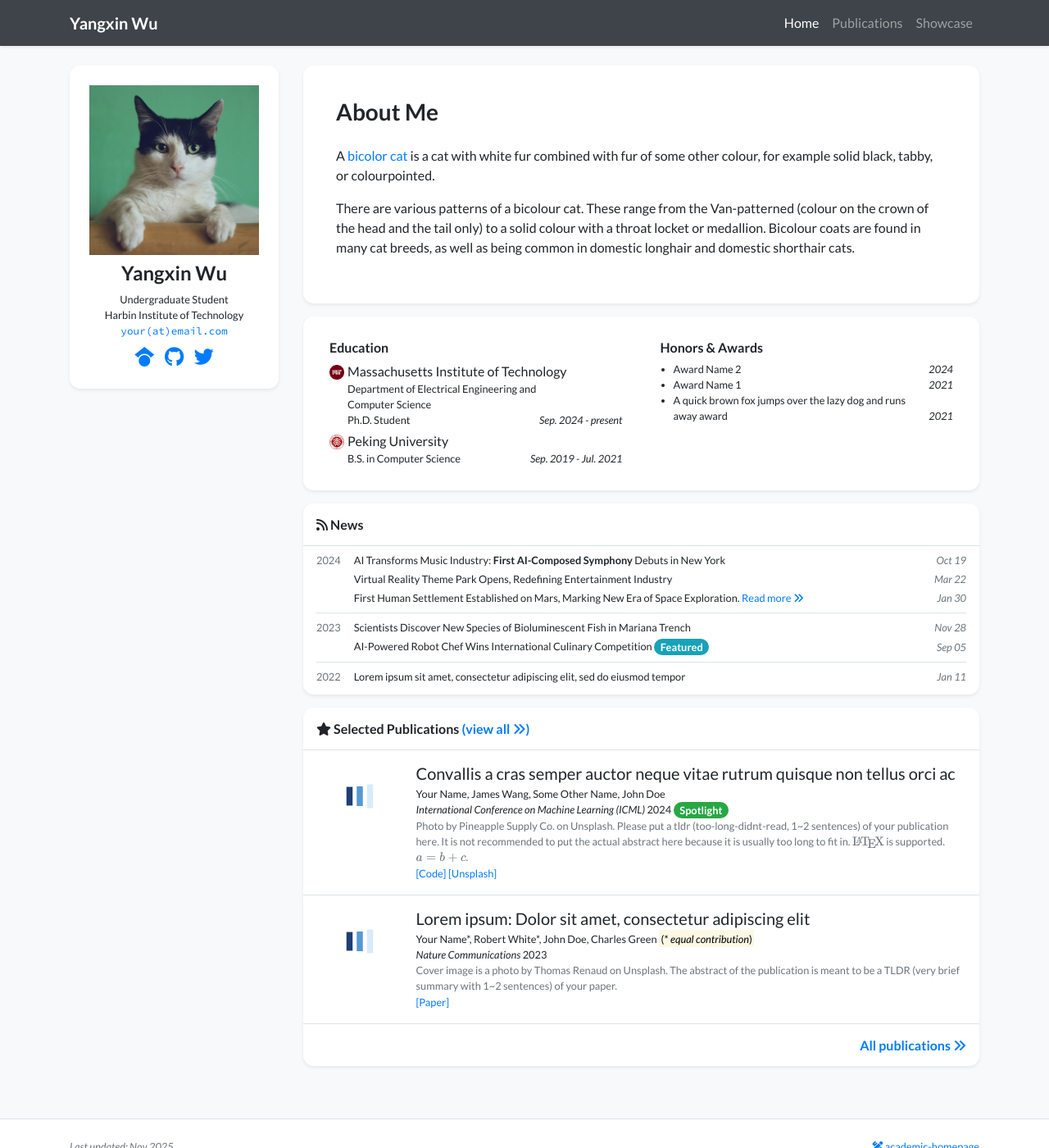
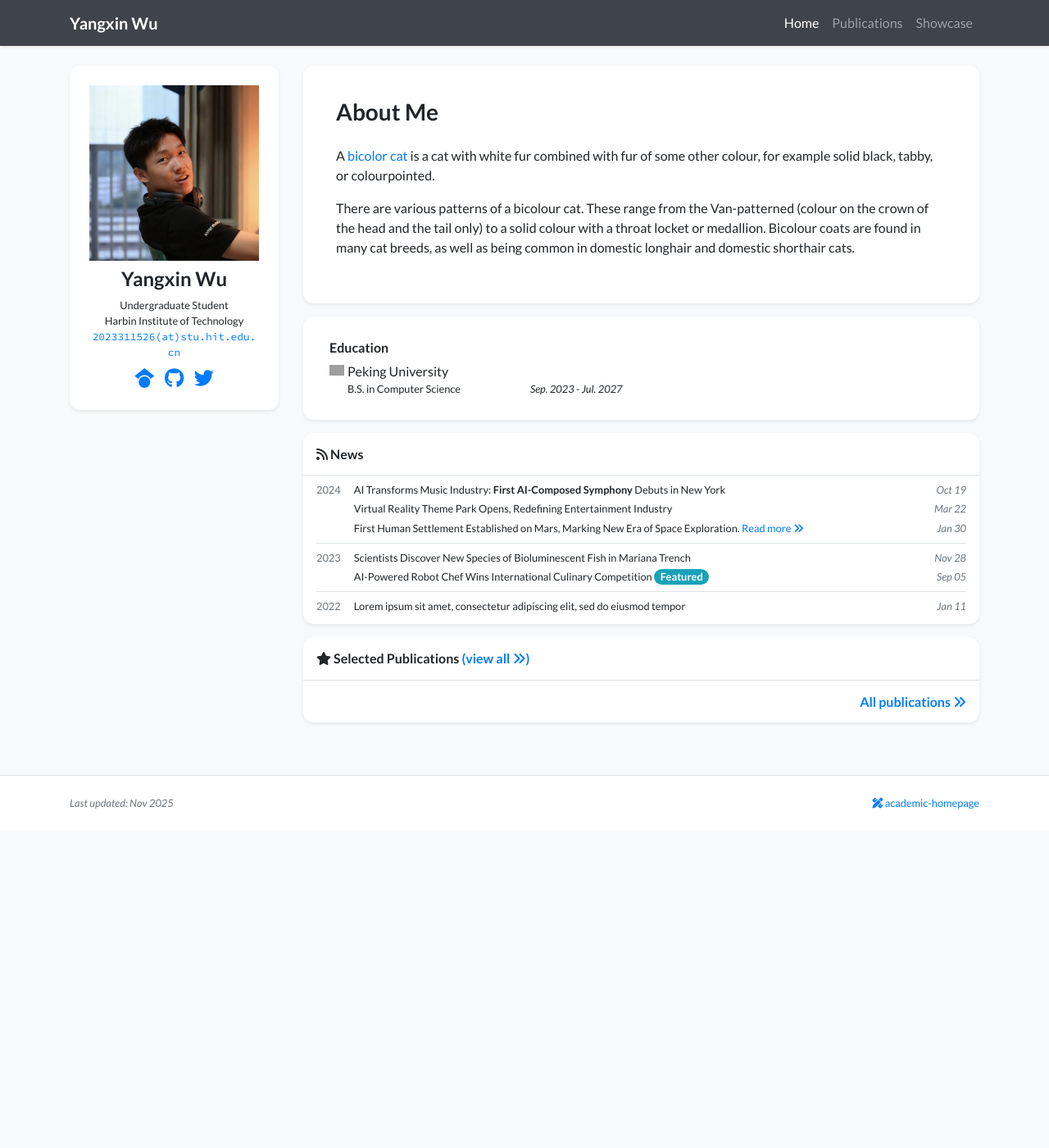
Before and after one commit to WilliamWuuu/WilliamWuuu.github.io, a Jekyll site: the page built from index.html, in a window 1280 px wide and 1400 px high. Shown: the whole window at 82% size. Built offline with Jekyll 4.4.1, drawn with Linux system fonts in a browser that asks for light colours; nearby versions of some CDN libraries; a style sheet for code colours, icons or effects is not loaded; grey boxes are pictures that could not be loaded.

```diff
--- a/_data/profile.yml
+++ b/_data/profile.yml
@@ -5,14 +5,14 @@ navbar_name: "Yangxin Wu"
 positions:
 - name: Undergraduate Student
 - name: Harbin Institute of Technology
-  logo: /assets/images/badges/MIT_Social_circle.png  # Logo is optional
+  logo: /assets/images/badges/HIT_blue.png  # Logo is optional
 
 
-email: "your@email.com"
+email: "2023311526@stu.hit.edu.cn"
 # cv_link: link-to-your-cv-file
-gscholar: xFmQpf4AAAAJ  # This is an example, replace it with your own Google Scholar ID
-github: your_github_id
-twitter: your_twitter_id  # Do not include the '@' symbol
+gscholar: k3GHIvMAAAAJ  # This is an example, replace it with your own Google Scholar ID
+github: WilliamWuuu
+twitter: YangxinWu99753  # Do not include the '@' symbol
 # wechat_qrcode: /assets/images/etc/wechat.jpg
 # wechat_prompt: >-
 #   Please tell me your <strong>name</strong> and <strong>affiliation</strong> (current or past) when adding my wechat. Thanks!
@@ -32,19 +32,13 @@ short_bio: >-
 
 portrait_url: /assets/images/photos/portrait.jpg
 portrait_caption: >-
-  Photo by Manja Vitolic on Unsplash (this caption is optional, comment it out to disable).
+  Photo by AdrianusWei in dorm.
 
 education:
-- name: Massachusetts Institute of Technology
-  logo: /assets/images/badges/MIT_Social_circle.png
-  position: >-
-    Department of Electrical Engineering and Computer Science <br/>
-    Ph.D. Student
-  date: Sep. 2024 - present
 - name: Peking University
-  logo: /assets/images/badges/PKU_red.png
+  logo: /assets/images/badges/HIT_blue.png
   position: B.S. in Computer Science
-  date: Sep. 2019 - Jul. 2021
+  date: Sep. 2023 - Jul. 2027
 
 # experience:
 # - name: Peking University
@@ -52,10 +46,10 @@ education:
 #   position: Research Intern
 #   date: Sep. 2019 - Jul. 2021
 
-awards:
-- name: Award Name 2
-  date: 2024
-- name: Award Name 1
-  date: 2021
-- name: A quick brown fox jumps over the lazy dog and runs away award
-  date: 2021
+# awards:
+# - name: Award Name 2
+#   date: 2024
+# - name: Award Name 1
+#   date: 2021
+# - name: A quick brown fox jumps over the lazy dog and runs away award
+#   date: 2021
```
Also changed, not shown: _data/authors.yml (+14 -14 lines), _publications/2023/2023-pub-example-1.md (deleted, +0 -17 lines), _publications/2023/2023-pub-example-2.md (deleted, +0 -24 lines), _publications/2023/2023-pub-example-no-cover.md (deleted, +0 -22 lines), _publications/2024/2024-pub-example-3.md (deleted, +0 -22 lines), assets/images/photos/portrait.jpg.
